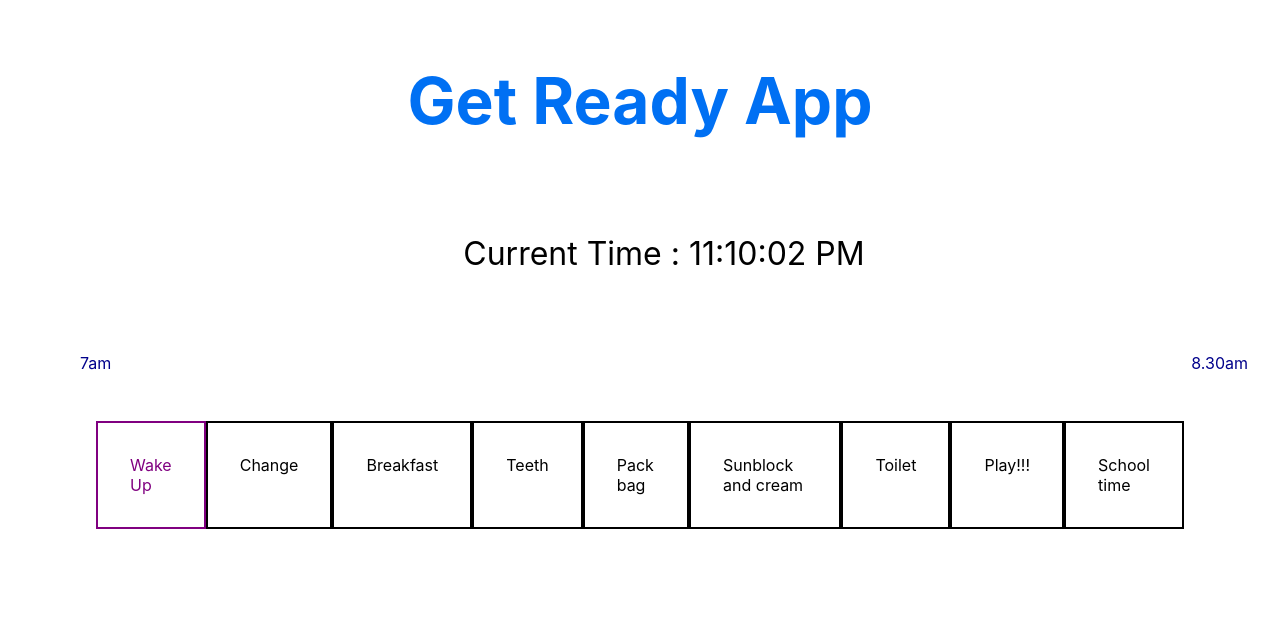
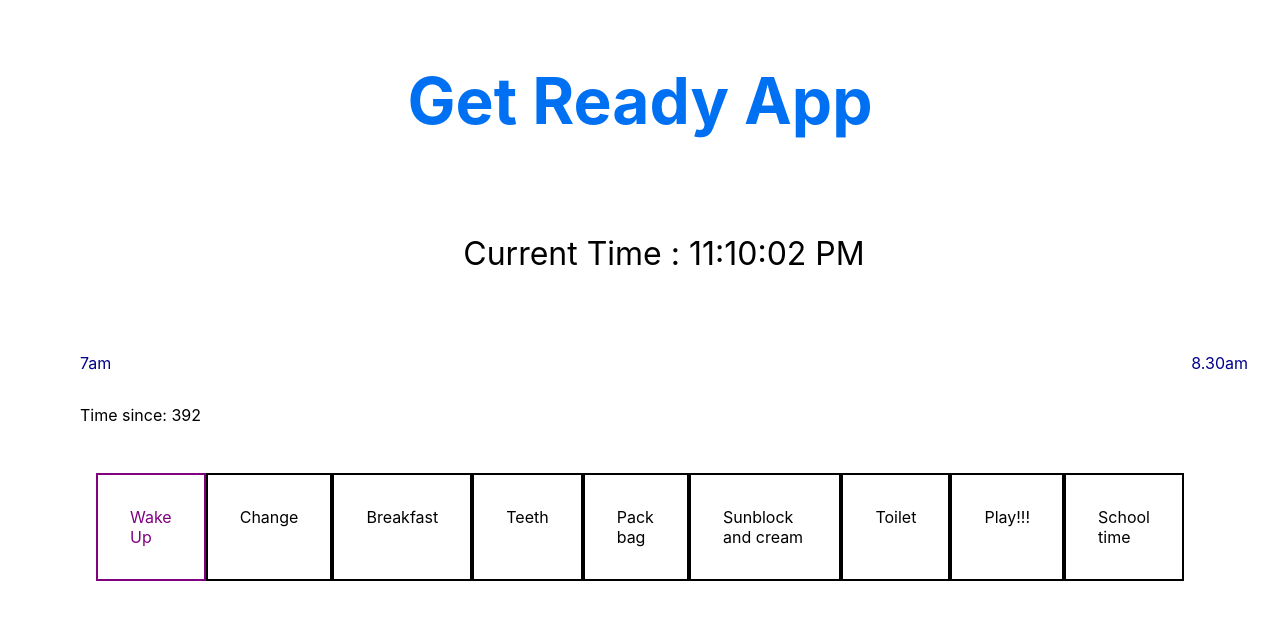
Before and after one commit to aliceals/ready-app, a Next.js app: page / in a window 1280 px wide. Shown: the top 620 px of the page. Built offline with nearby package versions, Linux system fonts and the light colour scheme.

Commit message:
Mins until

```diff
--- a/pages/tracker.tsx
+++ b/pages/tracker.tsx
@@ -3,9 +3,20 @@ import { useState, useEffect } from "react";
 
 export default function Tracker() {
   const [time, setTime] = useState(new Date());
-  const [startTime, setStartTime] = useState("07:30:00");
-  const [endTime, setEndTime] = useState();
-  const [progress, setProgress] = useState();
+  const [timeDiff, setTimeDiff] = useState(Number);
+
+  let currentDate = new Date().toJSON().slice(0, 10);
+  const wakeupTime = new Date(currentDate + " 16:38:00");
+
+  const getMinsDiff = (startDate, endDate) => {
+    const msInMins = 1000 * 60;
+
+    return Math.round(Math.abs(endDate - startDate) / msInMins);
+  };
+
+  useEffect(() => {
+    setTimeDiff(getMinsDiff(wakeupTime, time));
+  }, []);
 
   useEffect(() => {
     var timer = setInterval(() => setTime(new Date()), 1000);
@@ -14,5 +25,11 @@ export default function Tracker() {
     };
   });
 
-  return <div className={styles.container}></div>;
+  return (
+    <div className={styles.container}>
+      <p>Time since: {timeDiff}</p>
+    </div>
+  );
 }
+
+//create date object then add time
```
